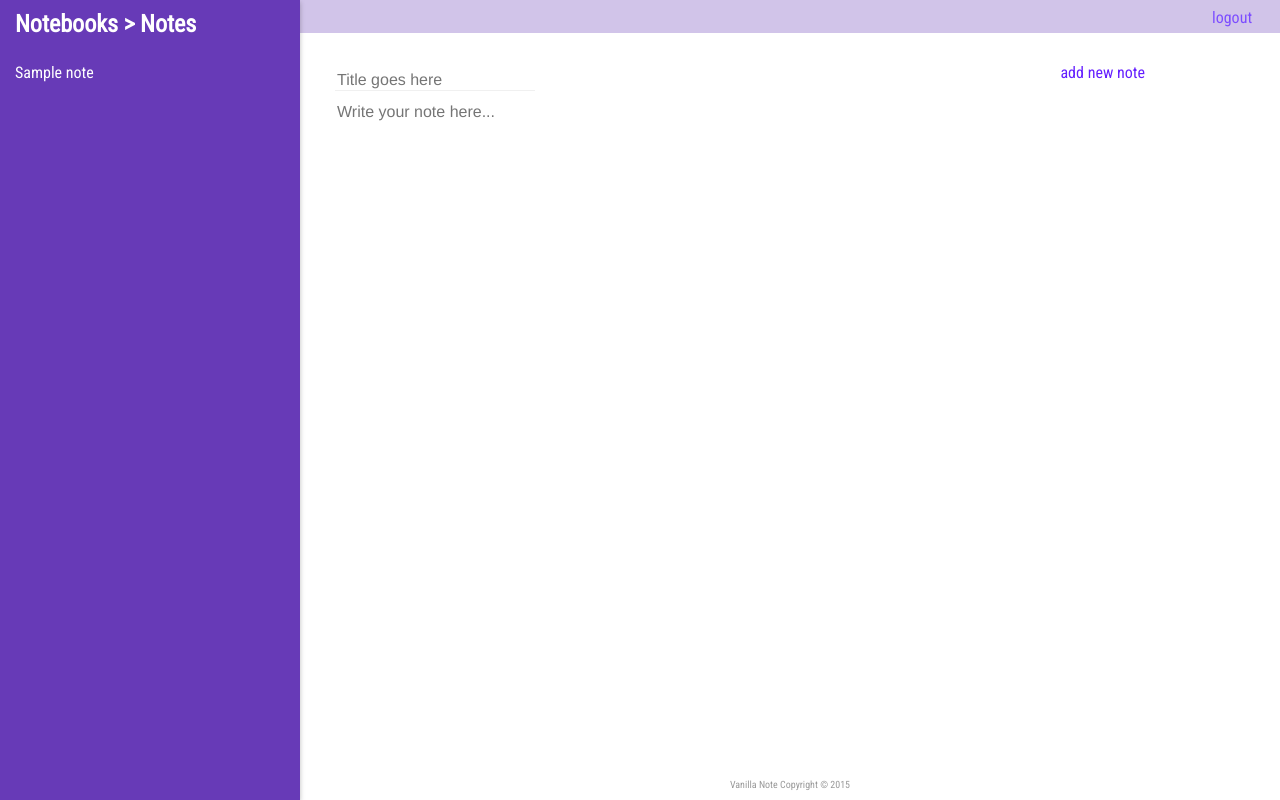
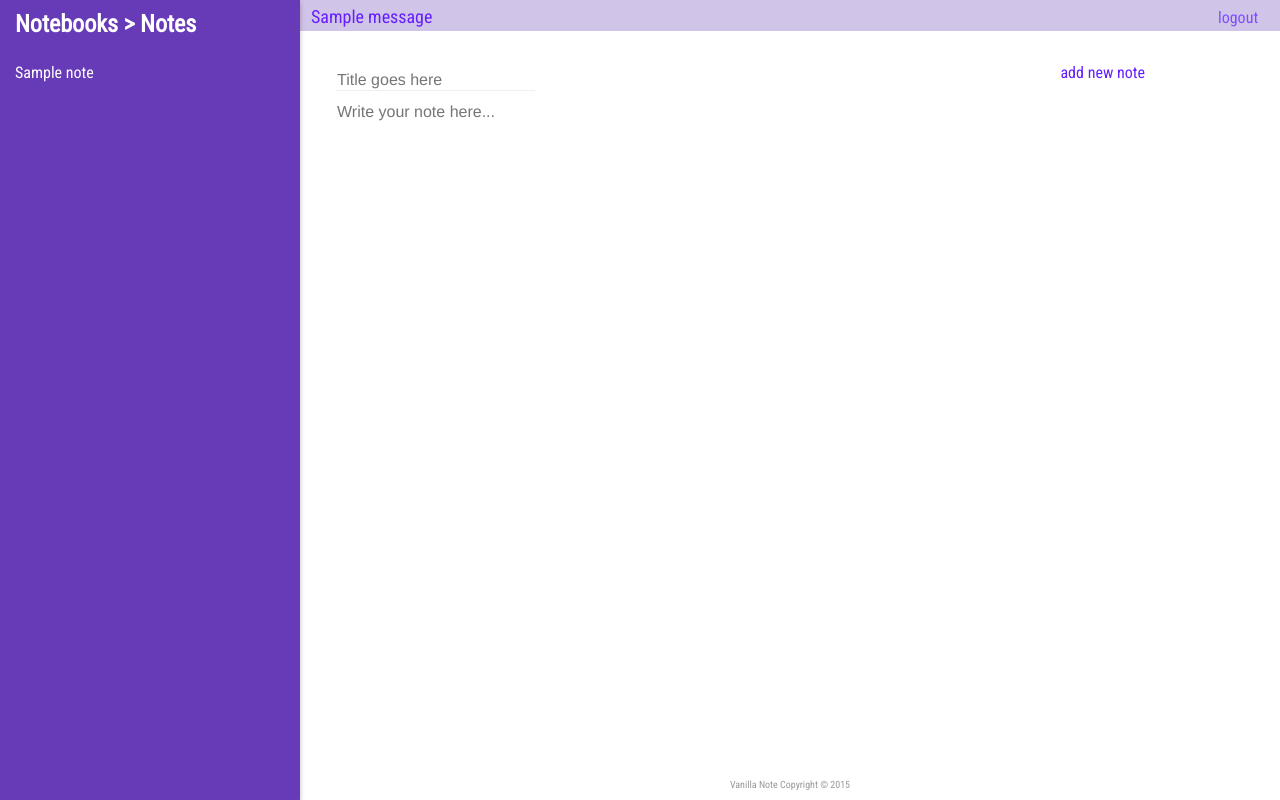
Before and after one commit to joelcolucci/vanillanote, a Flask app: page /notebook/1/notes in a window 1280 px wide. Run offline with Flask 2, Linux system fonts and the light colour scheme; the visitor is signed in with stand-in values (Sample User, id 1); tables that the repository leaves empty hold one stand-in row (values such as "Sample post"); one stand-in notice (Sample message) is shown; parts of the project's set-up code (start-up, migrations or seed data) failed here and were passed over; some libraries are stand-ins or nearby versions.

Commit message:
impd flash messages throughout

```diff
--- a/app.py
+++ b/app.py
@@ -64,6 +64,7 @@ def newNotebook():
         session.add(new_notebook)
         session.commit()
 
+        flash('New notebook "%s" succesfully created!' % new_notebook.name)
         return redirect(url_for('showLogin'))
 
     else:
@@ -81,6 +82,7 @@ def editNotebook(notebook_id):
     if request.method == 'POST':
         notebook.name = request.form.get('title')
 
+        flash('Notebook "%s" succesfully updated!' % notebook.name)
         return redirect(url_for('showLogin'))
 
     else:
@@ -99,6 +101,7 @@ def deleteNotebook(notebook_id):
         session.delete(notebook)
         session.commit()
 
+        flash('Notebook "%s" succesfully deleted!' % notebook.name)
         return redirect(url_for('showLogin'))
 
     else:
@@ -127,7 +130,7 @@ def newNote(notebook_id):
 
         # Get the unique ID of the note after flush.
         note_id = note.id
-
+        flash('New note "%s" succesfully created!' % note.title)
         return redirect(url_for('viewNote', notebook_id=notebook_id, note_id=note_id))
 
     else:
@@ -159,7 +162,7 @@ def editNote(notebook_id, note_id):
         note.title = request.form.get('title')
         note.content = request.form.get('content')
 
-
+        flash('Note "%s" succesfully updated!' % note.title)
         return redirect(url_for('viewNote', notebook_id=notebook_id, note_id=note_id))
 
 
@@ -175,6 +178,7 @@ def deleteNote(notebook_id, note_id):
         session.delete(note)
         session.commit()
 
+        flash('Note "%s" succesfully deleted!' % note.title)
         return redirect(url_for('newNote', notebook_id=notebook_id))
 
 
--- a/static/css/layout.css
+++ b/static/css/layout.css
@@ -44,10 +44,19 @@ body {
     z-index: 1;
 }
 
-.primary-toolbar-heading {
+.primary-toolbar-heading,
+.primary-toolbar-flash,
+.secondary-toolbar-flash {
     font-size: 18px;
     margin: 5px 10px;
 }
+
+.primary-toolbar-flash,
+.secondary-toolbar-flash {
+    color: #651FFF;
+    font-weight: normal;
+}
+
 
 .heading-xl {
     margin-top: 8px;
@@ -65,13 +74,32 @@ body {
     padding: 8px 5px 5px;
 }
 
+
+/*------------------------------------*\
+    #PAGE-STYLES
+\*------------------------------------*/
+
+.login-page {
+    padding-top: 54px;
+}
+
 .login-page .toolbar-section {
     vertical-align: top;
 }
 
-.login-page {
-    padding-top: 54px;
+.notes-page .primary-toolbar {
+    left: 300px;
+    right: 0;
+    width: inherit;
+    height: 31px;
 }
+
+.notes-page .link-primary {
+    display: inline-block;
+    padding-top: 4px;
+}
+
+
 
 
 
@@ -83,7 +111,6 @@ body {
     background: #EDE7F6;
     padding: 5px;
     border-bottom: 1px solid #ddd;
-
 }
 
 .secondary-toolbar-heading {
@@ -94,6 +121,8 @@ body {
     color: #000;
     text-decoration: none;
 }
+
+
 
 
 
--- a/templates/wrapper_notes.html
+++ b/templates/wrapper_notes.html
@@ -13,10 +13,16 @@
     <link href="{{ url_for('static', filename='css/layout.css') }}" rel="stylesheet">
     <link href="{{ url_for('static', filename='css/styles.css') }}" rel="stylesheet">
 </head>
-<body>
+<body class="notes-page">
     <div class="primary-toolbar void">
         <div class="toolbar-section">
-            <h1 class="primary-toolbar-heading">Vanilla note</h1>
+            {% with messages = get_flashed_messages() %}
+                {% if messages %}
+                    {% for message in messages %}
+                        <h2 class="primary-toolbar-flash">{{ message }}</h2>
+                    {% endfor %}
+                {% endif %}
+            {% endwith %}
         </div>
         <div class="toolbar-section text-right">
             <a href="#" class="link-primary">logout</a>
```
Also changed, not shown: templates/view_notebooks.html (+12 -1 lines).
